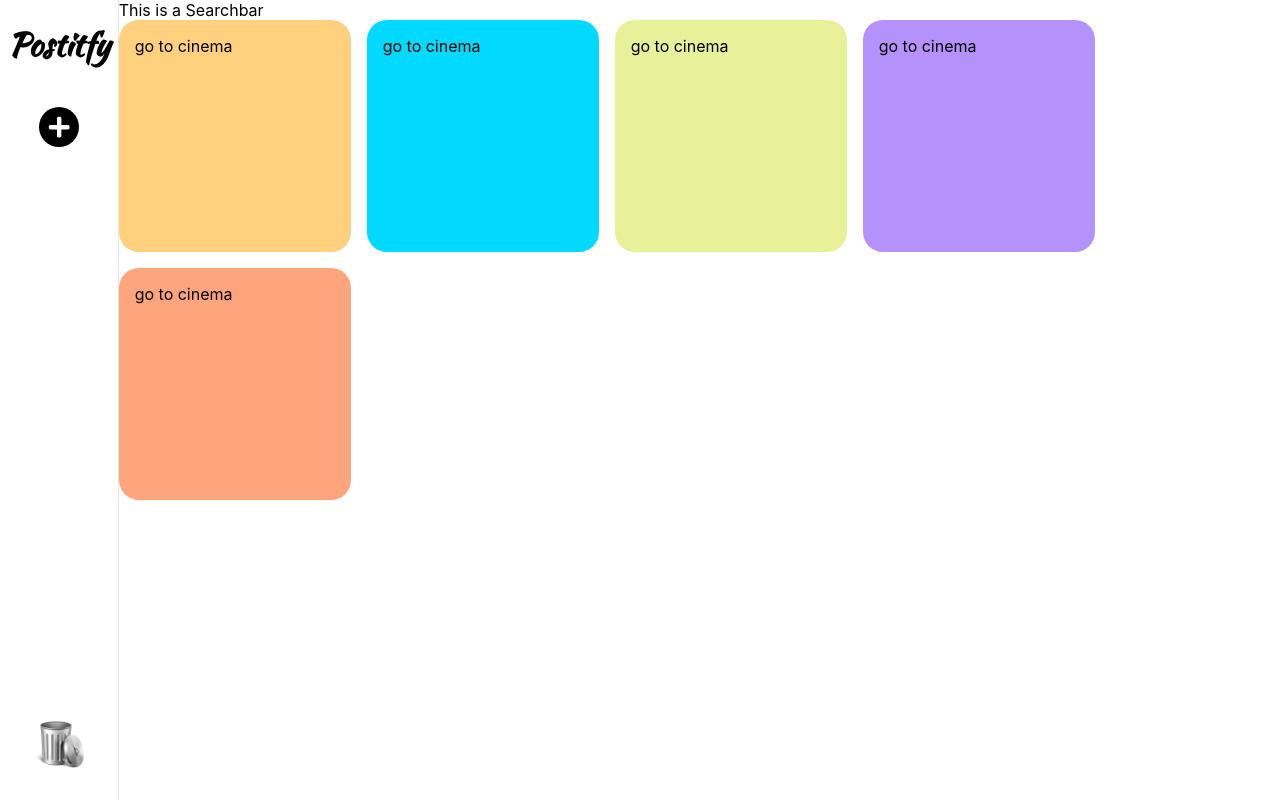
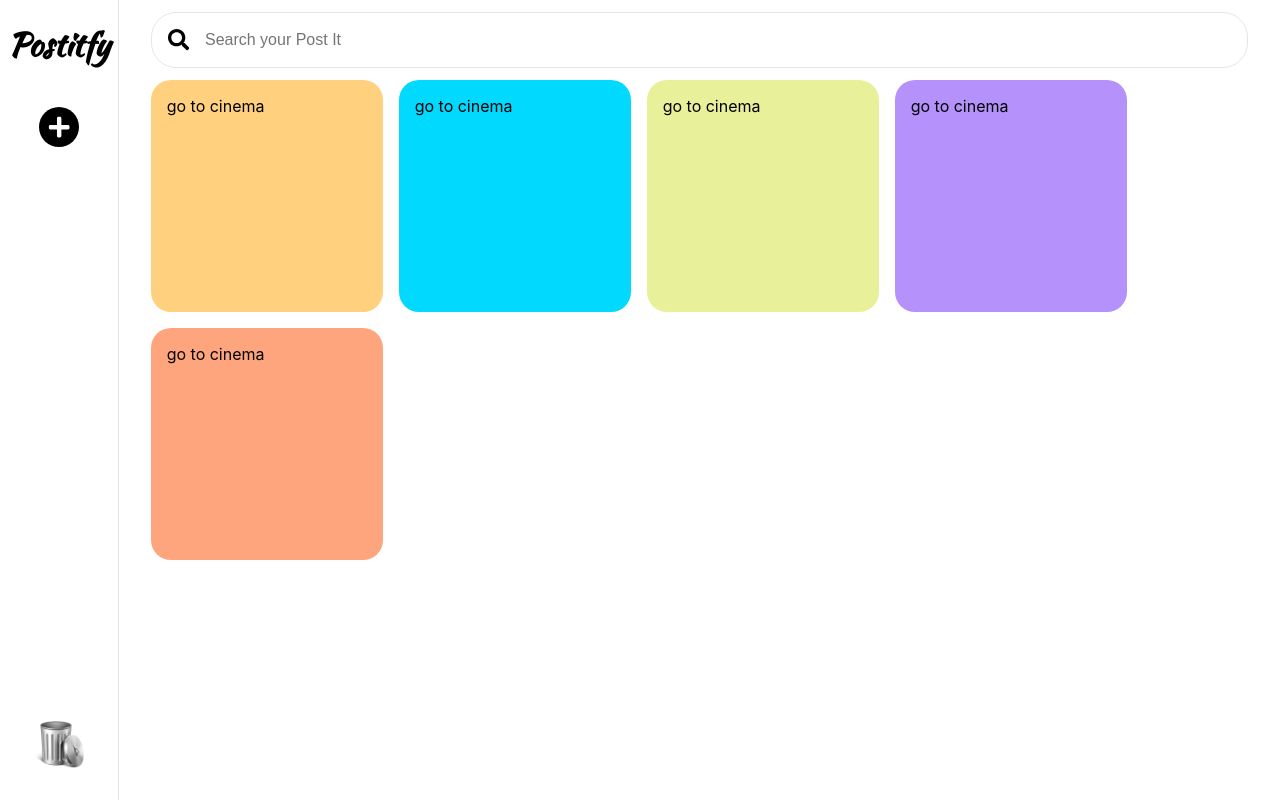
Before and after one commit to I-Mati/postitfy, a React (Create React App) app: page / in a window 1280 px wide. Built offline with nearby package versions, Linux system fonts and the light colour scheme.

Commit message:
Add Searchbar, Update Name Workspace

```diff
--- a/src/components/Dashboard/index.js
+++ /dev/null
@@ -1,16 +0,0 @@
-import React from 'react'
-import Postit from '../Postit';
-import './style.css';
-
-const Dashboard = () => (
-        <div id="dashboardContainer">
-           <Postit text='go to cinema' color="yellow"/>
-           <Postit text='go to cinema' color="blue"/>
-           <Postit text='go to cinema' color="green"/>
-           <Postit text='go to cinema' color="violet"/>
-           <Postit text='go to cinema' color="orange"/>
-
-        </div>
-    )
-
-export default Dashboard
--- a/src/components/Dashboard/style.css
+++ /dev/null
@@ -1,5 +0,0 @@
-#dashboardContainer{
-    width: 100%;
-    display: flex;
-    flex-wrap: wrap;
-}
--- a/src/components/Panel/index.js
+++ b/src/components/Panel/index.js
@@ -1,6 +1,6 @@
 import Sidebar from "../Sidebar";
 import Searchbar from "../Searchbar";
-import Dashboard from "../Dashboard";
+import Workspace from "../Workspace";
 import "./style.css";
 
 const Panel = () => (
@@ -8,7 +8,7 @@ const Panel = () => (
     <Sidebar />
     <div id="contentContainer">
       <Searchbar />
-      <Dashboard />
+      <Workspace />
     </div>
   </div>
 );
--- a/src/components/Panel/style.css
+++ b/src/components/Panel/style.css
@@ -1,5 +1,10 @@
 #panelContainer {
-    width: 100%;
-    height: 100vh;
-    display: flex;
+  width: 100%;
+  height: 100vh;
+  display: flex;
 }
+
+#contentContainer {
+  flex-grow: 1;
+  padding: 0 2rem;
+}
--- a/src/components/Searchbar/index.js
+++ b/src/components/Searchbar/index.js
@@ -1,9 +1,16 @@
-import React from 'react'
+import React from "react";
+import { FontAwesomeIcon } from "@fortawesome/react-fontawesome";
+import { faSearch } from "@fortawesome/free-solid-svg-icons";
+
+import "./style.css";
 
 const Searchbar = () => (
-        <div>
-            This is a Searchbar
-        </div>
-    )
+  <div id="searchContainer">
+    <div id="searchBar">
+      <FontAwesomeIcon icon={faSearch} size="lg" />
+      <input id="searchInput" placeholder="Search your Post It" />
+    </div>
+  </div>
+);
 
-export default Searchbar
+export default Searchbar;
--- a/src/components/Searchbar/style.css
+++ b/src/components/Searchbar/style.css
@@ -0,0 +1,23 @@
+#searchContainer {
+  height: 10vh;
+  display: flex;
+  flex-direction: column;
+  justify-content: center;
+}
+
+#searchBar {
+  display: flex;
+  flex-direction: row;
+  border: 1px solid var(--gray);
+  border-radius: 25px;
+  padding: 1rem;
+}
+
+#searchInput {
+  border: none;
+  color: black;
+  font-size: 1rem;
+  font-family: sans-serif;
+  padding-left: 1rem;
+  outline: none;
+}
--- /dev/null
+++ b/src/components/Workspace/index.js
@@ -0,0 +1,15 @@
+import React from "react";
+import Postit from "../Postit";
+import "./style.css";
+
+const Workspace = () => (
+  <div id="workspaceContainer">
+    <Postit text="go to cinema" color="yellow" />
+    <Postit text="go to cinema" color="blue" />
+    <Postit text="go to cinema" color="green" />
+    <Postit text="go to cinema" color="violet" />
+    <Postit text="go to cinema" color="orange" />
+  </div>
+);
+
+export default Workspace;
--- /dev/null
+++ b/src/components/Workspace/style.css
@@ -0,0 +1,5 @@
+#workspaceContainer {
+  width: 100%;
+  display: flex;
+  flex-wrap: wrap;
+}
```
